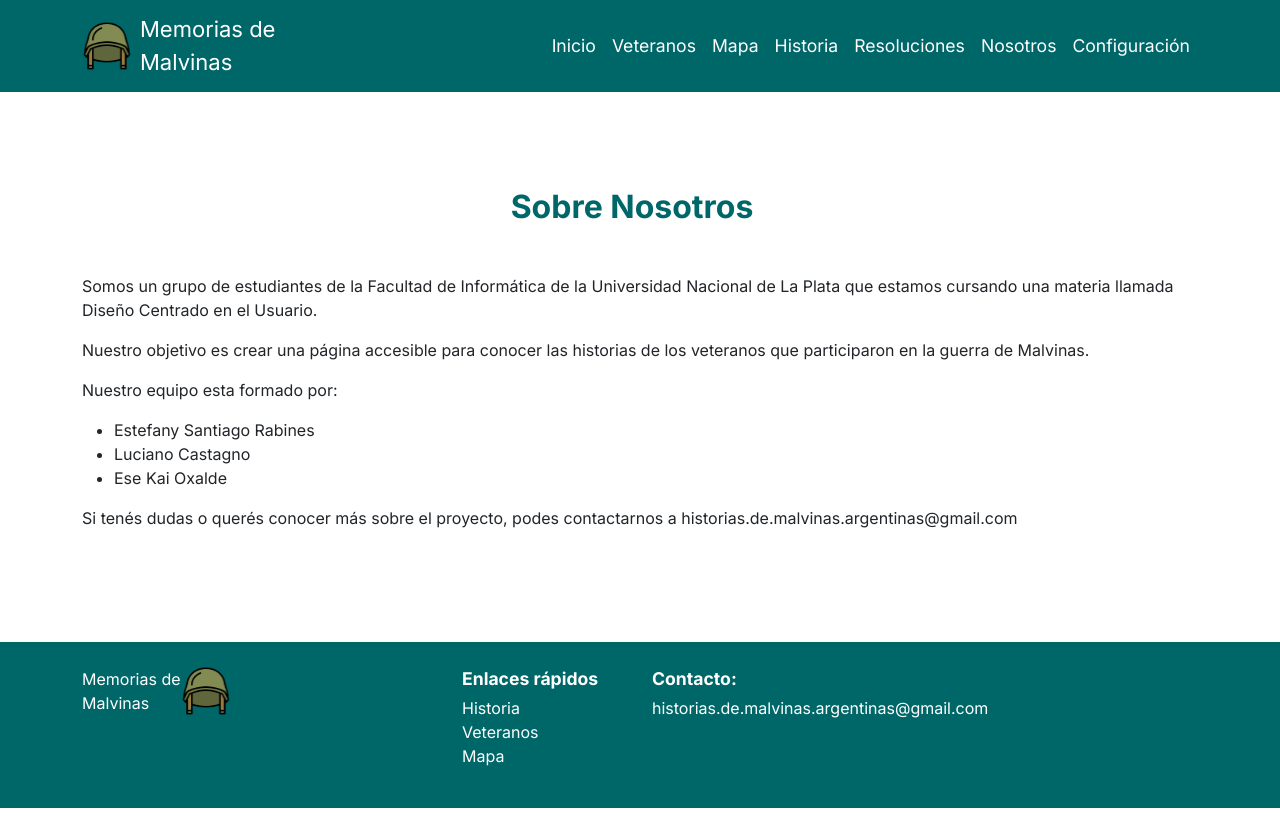
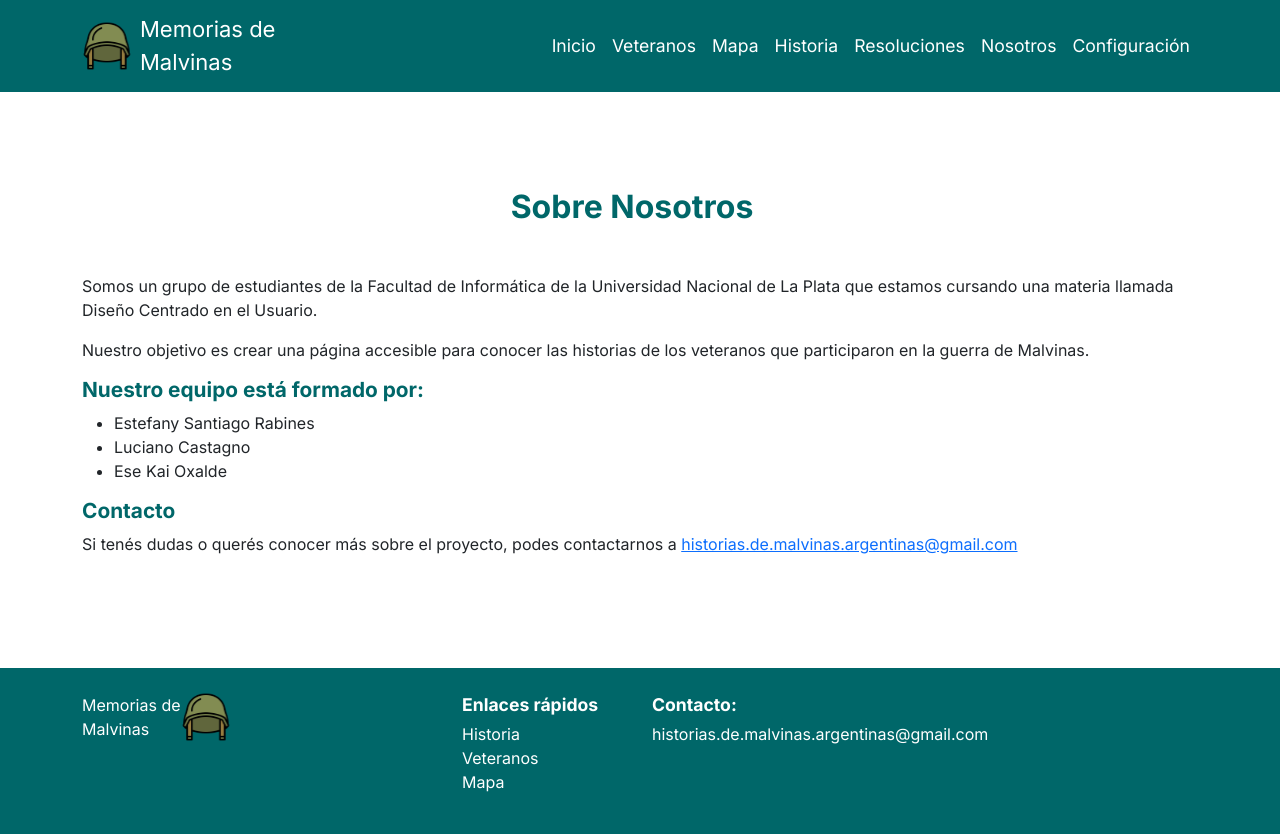
Before and after one commit to Lucho-Castagno/deu-malvinas, a Next.js app: page /nosotros in a window 1280 px wide. Before the commit the page ends 808 px from the top, so only its background shows below. Built offline with nearby package versions, Linux system fonts and the light colour scheme.

Commit message:
Agregue atributos arias a 'sobre nosotros' y un poco de formato para que quede mas lindo visualmente

```diff
--- a/src/app/globals.css
+++ b/src/app/globals.css
@@ -13,3 +13,9 @@ body {
   font-weight: bold;
   margin-right: 1rem;
 }
+.titulo{
+  color: #006769;
+  font-size: 1.3rem;
+  font-weight: bold;
+  margin-right: 1rem;
+}
--- a/src/app/nosotros/page.js
+++ b/src/app/nosotros/page.js
@@ -3,23 +3,26 @@ import "../globals.css";
 export default function AboutPage() {
     return (
       <div className="container my-5 py-5" role="main">
-      <h1 className={`text-center subtitle mb-5`}>Sobre Nosotros</h1>
-      <div className="row">
-          <div className="col-md-12">
-            <p>Somos un grupo de estudiantes de la Facultad de Informática de la Universidad Nacional de La Plata que estamos
+        <h1 className={`text-center subtitle mb-5`}>Sobre Nosotros</h1>
+        <section aria-labelledby="intro">
+            <p id="intro">Somos un grupo de estudiantes de la Facultad de Informática de la Universidad Nacional de La Plata que estamos
                 cursando una materia llamada Diseño Centrado en el Usuario.</p>
             <p>Nuestro objetivo es crear una página accesible para conocer las historias de los
                 veteranos que participaron en la guerra de Malvinas.</p>
-            <p>Nuestro equipo esta formado por:</p>
+        </section>
+        <section aria-labelledby="team">
+          <h2 id="team"className="titulo">Nuestro equipo está formado por:</h2>
             <ul>
               <li>Estefany Santiago Rabines</li>
               <li>Luciano Castagno</li>
               <li>Ese Kai Oxalde</li>
             </ul>
+          </section>
+          <section aria-labelledby="contact">
+          <h2 id="contact"className="titulo">Contacto</h2>
             <p>Si tenés dudas o querés conocer más sobre el proyecto, podes contactarnos
-              a historias.de.malvinas.argentinas@gmail.com </p>
-          </div>
+            a <a href="mailto:historias.de.malvinas.argentinas@gmail.com">historias.de.malvinas.argentinas@gmail.com</a></p>
+          </section>
         </div>
-      </div>
     );
   }
--- a/src/app/resoluciones/Resoluciones.module.css
+++ /dev/null
@@ -1,6 +0,0 @@
-.titulo{
-    color: #006769;
-    font-size: 1.3rem;
-    font-weight: bold;
-    margin-right: 1rem;
-}
--- a/src/app/resoluciones/page.js
+++ b/src/app/resoluciones/page.js
@@ -1,6 +1,4 @@
 import "../globals.css";
-import styles from './Resoluciones.module.css';
-
 
 export default function ResolucionesPage() {
   return (
```
